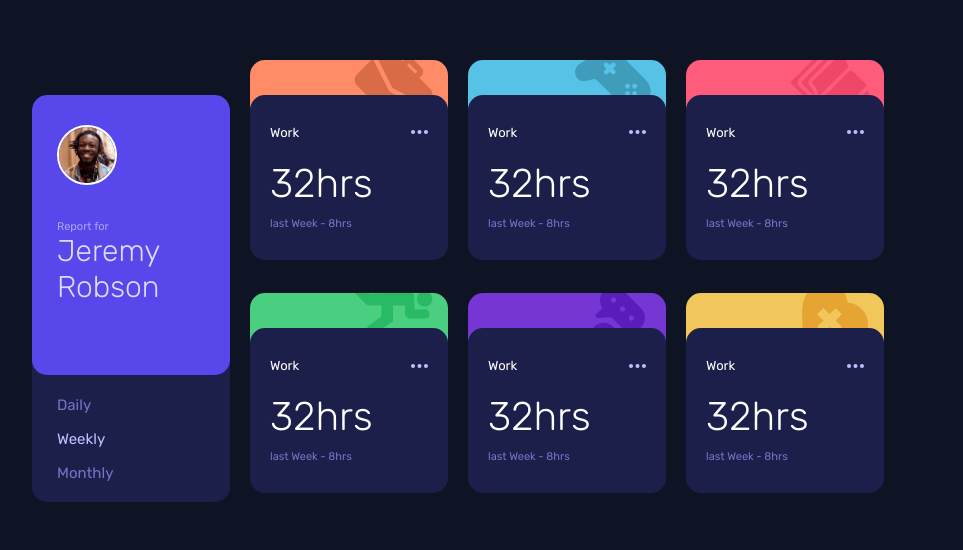
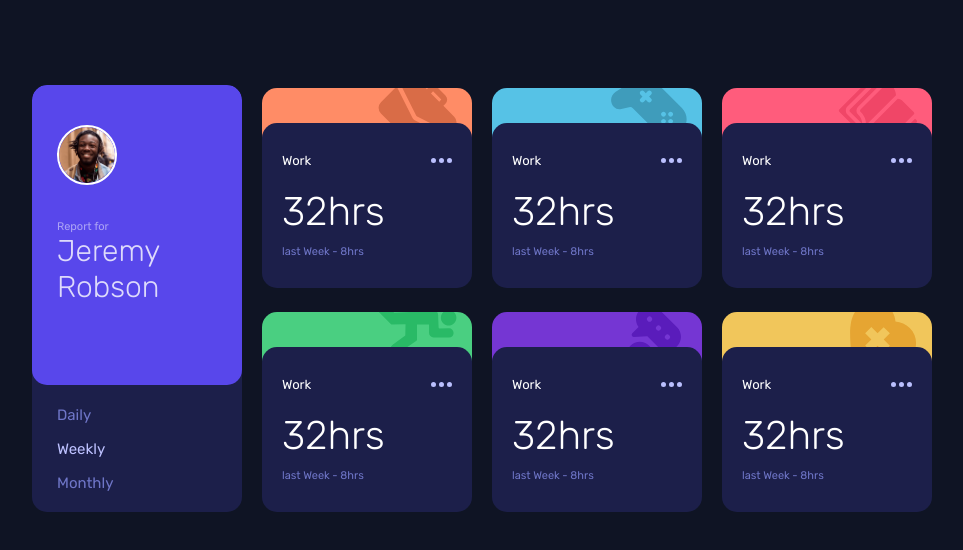
Before and after one commit to rafo38kh/time-tracking-dashboard, a website: page index.html in a window 1280 px wide. Shown: the part 102-652 px from the top of the page, without its empty margins (158-1121 px from the left). Drawn offline with Linux system fonts and the light colour scheme; files whose address does not match are found by name.

Commit message:
full responsive

```diff
--- a/index.html
+++ b/index.html
@@ -56,11 +56,12 @@
         <div class="content__card content__card--work">
           <div class="content__title-wrapper">
             <p class="content__title">Work</p>
-            <img
-              src=".//images/icon-ellipsis.svg"
-              alt=""
-              class="content__ellips"
+            <svg width="21" height="5" xmlns="http://www.w3.org/2000/svg">
+              <path
+                d="M2.5 0a2.5 2.5 0 1 1 0 5 2.5 2.5 0 0 1 0-5Zm8 0a2.5 2.5 0 1 1 0 5 2.5 2.5 0 0 1 0-5Zm8 0a2.5 2.5 0 1 1 0 5 2.5 2.5 0 0 1 0-5Z"
+                fill-rule="evenodd"
               />
+            </svg>
           </div>
           <div class="content__hours-wrapper">
             <p class="content__hour">32hrs</p>
@@ -71,11 +72,12 @@
         <div class="content__card content__card--play">
           <div class="content__title-wrapper">
             <p class="content__title">Work</p>
-            <img
-              src=".//images/icon-ellipsis.svg"
-              alt=""
-              class="content__ellips"
+            <svg width="21" height="5" xmlns="http://www.w3.org/2000/svg">
+              <path
+                d="M2.5 0a2.5 2.5 0 1 1 0 5 2.5 2.5 0 0 1 0-5Zm8 0a2.5 2.5 0 1 1 0 5 2.5 2.5 0 0 1 0-5Zm8 0a2.5 2.5 0 1 1 0 5 2.5 2.5 0 0 1 0-5Z"
+                fill-rule="evenodd"
               />
+            </svg>
           </div>
           <div class="content__hours-wrapper">
             <p class="content__hour">32hrs</p>
@@ -86,11 +88,12 @@
         <div class="content__card content__card--study">
           <div class="content__title-wrapper">
             <p class="content__title">Work</p>
-            <img
-              src=".//images/icon-ellipsis.svg"
-              alt=""
-              class="content__ellips"
+            <svg width="21" height="5" xmlns="http://www.w3.org/2000/svg">
+              <path
+                d="M2.5 0a2.5 2.5 0 1 1 0 5 2.5 2.5 0 0 1 0-5Zm8 0a2.5 2.5 0 1 1 0 5 2.5 2.5 0 0 1 0-5Zm8 0a2.5 2.5 0 1 1 0 5 2.5 2.5 0 0 1 0-5Z"
+                fill-rule="evenodd"
               />
+            </svg>
           </div>
           <div class="content__hours-wrapper">
             <p class="content__hour">32hrs</p>
@@ -101,11 +104,12 @@
         <div class="content__card content__card--exercise">
           <div class="content__title-wrapper">
             <p class="content__title">Work</p>
-            <img
-              src=".//images/icon-ellipsis.svg"
-              alt=""
-              class="content__ellips"
+            <svg width="21" height="5" xmlns="http://www.w3.org/2000/svg">
+              <path
+                d="M2.5 0a2.5 2.5 0 1 1 0 5 2.5 2.5 0 0 1 0-5Zm8 0a2.5 2.5 0 1 1 0 5 2.5 2.5 0 0 1 0-5Zm8 0a2.5 2.5 0 1 1 0 5 2.5 2.5 0 0 1 0-5Z"
+                fill-rule="evenodd"
               />
+            </svg>
           </div>
           <div class="content__hours-wrapper">
             <p class="content__hour">32hrs</p>
@@ -116,11 +120,12 @@
         <div class="content__card content__card--social">
           <div class="content__title-wrapper">
             <p class="content__title">Work</p>
-            <img
-              src=".//images/icon-ellipsis.svg"
-              alt=""
-              class="content__ellips"
+            <svg width="21" height="5" xmlns="http://www.w3.org/2000/svg">
+              <path
+                d="M2.5 0a2.5 2.5 0 1 1 0 5 2.5 2.5 0 0 1 0-5Zm8 0a2.5 2.5 0 1 1 0 5 2.5 2.5 0 0 1 0-5Zm8 0a2.5 2.5 0 1 1 0 5 2.5 2.5 0 0 1 0-5Z"
+                fill-rule="evenodd"
               />
+            </svg>
           </div>
           <div class="content__hours-wrapper">
             <p class="content__hour">32hrs</p>
@@ -131,11 +136,12 @@
         <div class="content__card content__card--selfCare">
           <div class="content__title-wrapper">
             <p class="content__title">Work</p>
-            <img
-              src=".//images/icon-ellipsis.svg"
-              alt=""
-              class="content__ellips"
+            <svg width="21" height="5" xmlns="http://www.w3.org/2000/svg">
+              <path
+                d="M2.5 0a2.5 2.5 0 1 1 0 5 2.5 2.5 0 0 1 0-5Zm8 0a2.5 2.5 0 1 1 0 5 2.5 2.5 0 0 1 0-5Zm8 0a2.5 2.5 0 1 1 0 5 2.5 2.5 0 0 1 0-5Z"
+                fill-rule="evenodd"
               />
+            </svg>
           </div>
           <div class="content__hours-wrapper">
             <p class="content__hour">32hrs</p>
@@ -144,12 +150,5 @@
         </div>
       </div>
     </main>
-
-    <!-- <div class="attribution">
-      Challenge by
-      <a href="https://www.frontendmentor.io?ref=challenge" target="_blank"
-        >Frontend Mentor</a
-      >. Coded by <a href="#">Your Name Here</a>.
-    </div> -->
   </body>
 </html>
--- a/scss/_base.scss
+++ b/scss/_base.scss
@@ -1,4 +1,4 @@
-$color-primary: hsl(246, 80%, 60%);
+$color--primary: hsl(246, 80%, 60%);
 $color--work: hsl(15, 100%, 70%);
 $color--play: hsl(195, 74%, 62%);
 $color--study: hsl(348, 100%, 68%);
@@ -7,9 +7,10 @@ $color--social: hsl(264, 64%, 52%);
 $color--selfCare: hsl(43, 84%, 65%);
 
 $color--veryDarkBlue: hsl(226, 43%, 10%);
-$color--DarkBlue: hsl(235, 46%, 20%);
-$color--Desaturated: hsl(235, 45%, 61%);
-$color--Pale: hsl(236, 100%, 87%);
+$color--darkBlue: hsl(235, 46%, 20%);
+$color--desaturated: hsl(235, 45%, 61%);
+$color--pale: hsl(236, 100%, 87%);
+$color--cardHover: hsl(236, 41%, 34%);
 
 $font-primary: "Open Sans", sans-serif;
 $font-secondary: "Rubik", sans-serif;
@@ -31,7 +32,6 @@ body {
   color: white;
   font-size: 1.6rem;
   font-family: $font-secondary;
-  // - Weights: 300, 400, 500
   background-color: $color--veryDarkBlue;
   min-height: 100vh;
   display: grid;
--- a/scss/_component.scss
+++ b/scss/_component.scss
@@ -4,18 +4,15 @@
   align-items: center;
   grid-gap: 6rem 2rem;
   &__user-block {
-    background-color: $color--DarkBlue;
+    background-color: $color--darkBlue;
     border-radius: 1.5rem;
     overflow: hidden;
     @media (min-width: 570px) {
-      grid-column-start: 1;
-      grid-column-end: 3;
+      grid-column: 1 / 3;
     }
     @media (min-width: 1140px) {
       grid-column: 1 / 2;
       grid-row: 1/ 3;
-
-      //   height: 100%;
     }
   }
   @media (min-width: 570px) {
@@ -23,12 +20,9 @@
     align-items: flex-start;
   }
   @media (min-width: 1140px) {
-    grid-template-columns: 22% 22% 22% 22%;
-    // grid-template-rows: 50% 50%;
-    // gap: 6rem;
-    // align-items: unset;
-    align-items: flex-start;
-    // width: 100%;
+    grid-template-columns: repeat(4, 1fr);
+    align-items: flex-end;
+    grid-gap: 2rem 2rem;
   }
 
   &__human-box {
@@ -37,12 +31,13 @@
     // justify-content: center;
     align-items: center;
     gap: 1.5rem;
-    background-color: $color-primary;
+    background-color: $color--primary;
     padding: 3rem 2.5rem;
     border-radius: 1.5rem;
     @media (min-width: 1140px) {
       flex-direction: column;
       align-items: flex-start;
+      padding: 4rem 2.5rem;
     }
   }
 
@@ -76,9 +71,6 @@
     }
   }
 
-  &__user-options {
-  }
-
   &__list {
     display: flex;
     justify-content: center;
@@ -97,12 +89,8 @@
       padding: 2rem 2.5rem;
     }
   }
-
-  &__item {
-  }
-
   &__link {
-    color: $color--Desaturated;
+    color: $color--desaturated;
     text-decoration: none;
     font-size: 1.8rem;
     @media (min-width: 1140px) {
@@ -110,19 +98,20 @@
     }
 
     &:hover {
-      color: $color--Pale;
+      color: $color--pale;
     }
   }
 
   &__link-active {
-    color: $color--Pale;
+    color: $color--pale;
   }
 
   &__card {
-    background-color: $color--DarkBlue;
+    background-color: $color--darkBlue;
     border-radius: 1.5rem;
     padding: 3rem 2rem;
     position: relative;
+    transition: all 0.3s;
     &::before {
       content: "";
       width: 100%;
@@ -134,8 +123,16 @@
       background-repeat: no-repeat;
       z-index: -1;
     }
+    &:hover {
+      background-color: $color--cardHover;
+      cursor: pointer;
+    }
 
     &--work {
+      @media (min-width: 1140px) {
+        grid-column: 2 / 3;
+        grid-row: 1 / 2;
+      }
       &::before {
         background-image: url(../images/icon-work.svg);
         background-color: $color--work;
@@ -144,6 +141,10 @@
     }
 
     &--play {
+      @media (min-width: 1140px) {
+        grid-column: 3 / 4;
+        grid-row: 1 / 2;
+      }
       &::before {
         background-image: url(../images/icon-play.svg);
         background-color: $color--play;
@@ -152,6 +153,10 @@
     }
 
     &--study {
+      @media (min-width: 1140px) {
+        grid-column: 4 / 5;
+        grid-row: 1 / 2;
+      }
       &::before {
         background-image: url(../images/icon-study.svg);
         background-color: $color--study;
@@ -160,6 +165,10 @@
     }
 
     &--exercise {
+      @media (min-width: 1140px) {
+        grid-column: 2 / 3;
+        grid-row: 2 / 3;
+      }
       &::before {
         background-image: url(../images/icon-exercise.svg);
         background-color: $color--exercise;
@@ -168,6 +177,10 @@
     }
 
     &--social {
+      @media (min-width: 1140px) {
+        grid-column: 3 / 4;
+        grid-row: 2 / 3;
+      }
       &::before {
         background-image: url(../images/icon-social.svg);
         background-color: $color--social;
@@ -176,6 +189,10 @@
     }
 
     &--selfCare {
+      @media (min-width: 1140px) {
+        grid-column: 4 / 5;
+        grid-row: 2 / 3;
+      }
       &::before {
         background-image: url(../images/icon-self-care.svg);
         background-color: $color--selfCare;
@@ -192,6 +209,12 @@
     margin-bottom: 1rem;
     @media (min-width: 1140px) {
       margin-bottom: 2rem;
+    }
+    & svg {
+      fill: #bbc0ff;
+      &:hover {
+        fill: white;
+      }
     }
   }
 
@@ -228,7 +251,7 @@
   }
 
   &__date {
-    color: $color--Desaturated;
+    color: $color--desaturated;
     font-size: 1.4rem;
     @media (min-width: 1140px) {
       font-size: 1.1rem;
```
Also changed, not shown: css/style.css. Lines whose indentation alone changed are shown as unchanged.
